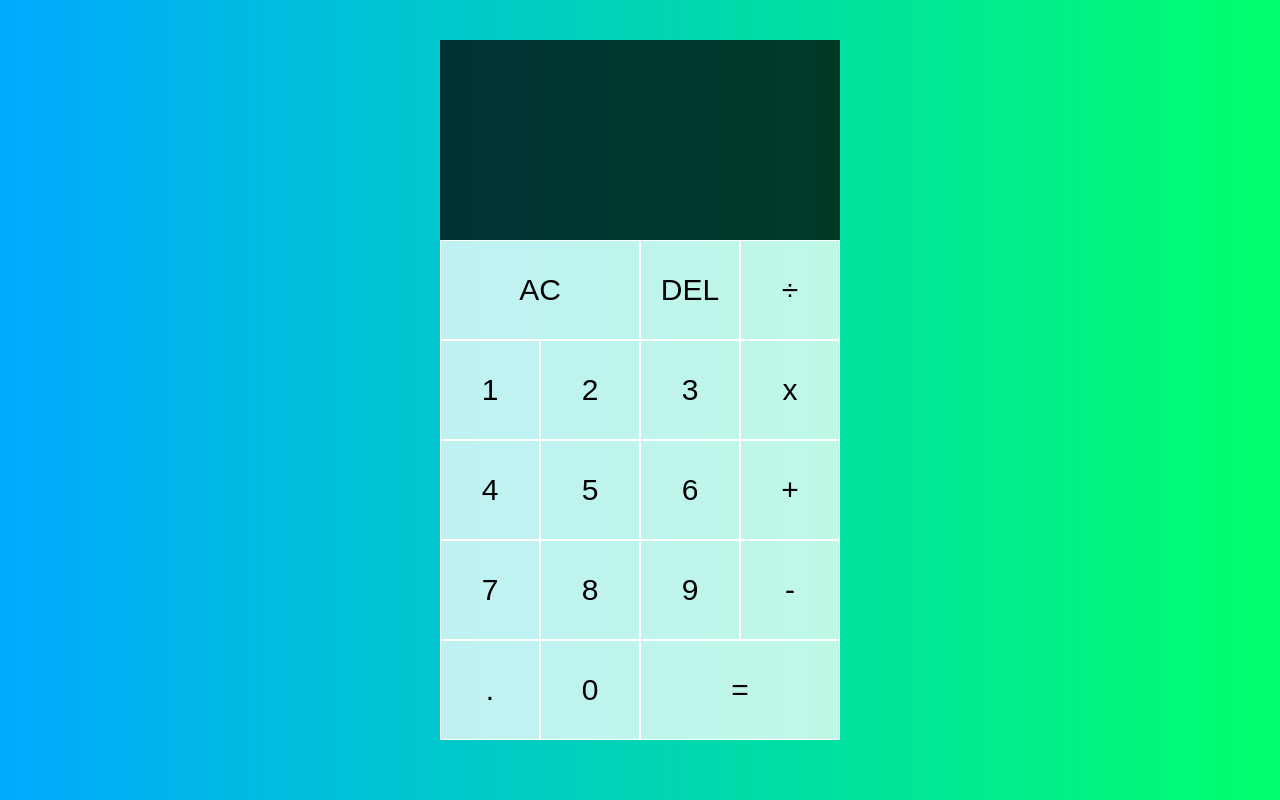
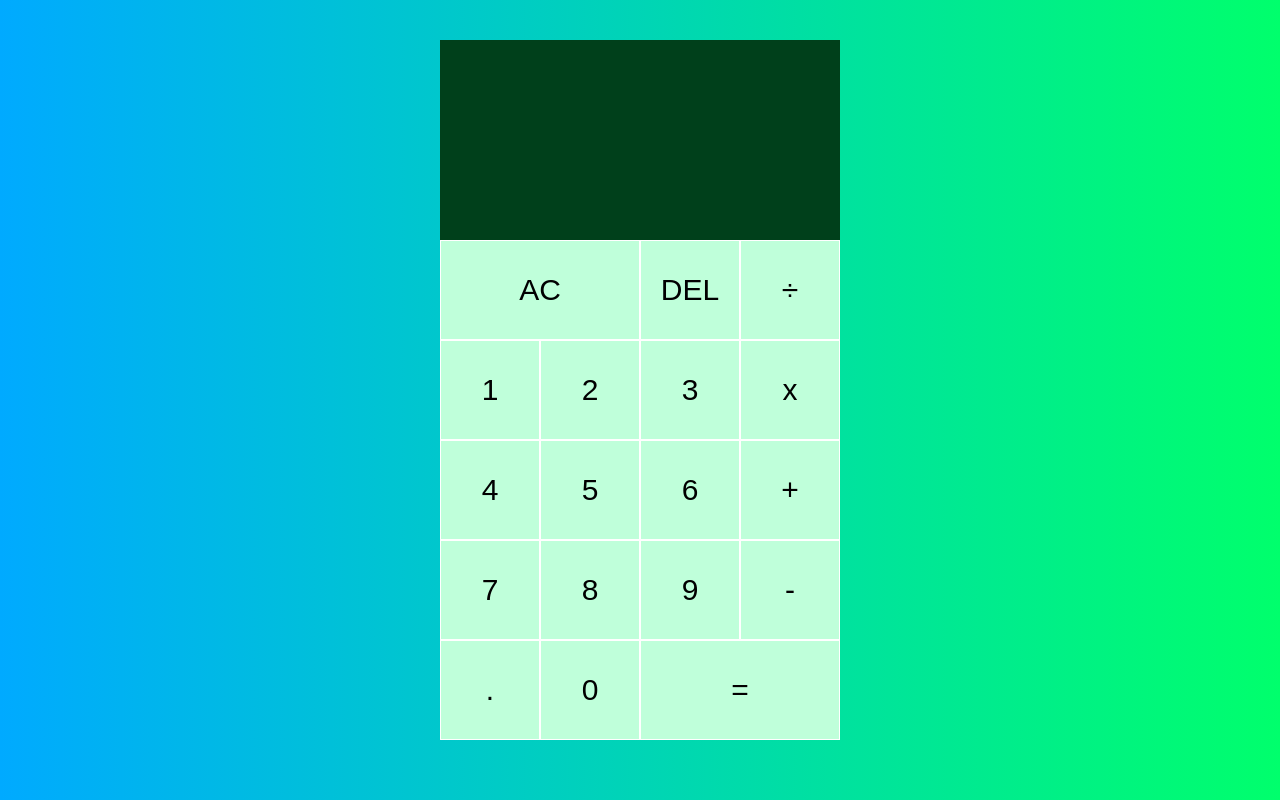
Before and after one commit to Dmitry27Zh/Calculator, a plain HTML site: page index.html in a window 1280 px wide. Drawn offline with Linux system fonts and the light colour scheme; a web font is replaced by a local one.

Commit message:
Add flexibility in styles

```diff
--- a/css/modules/calculator.css
+++ b/css/modules/calculator.css
@@ -1,6 +1,7 @@
 .calculator {
   --fz: min(4vw, 20px);
   --basic-transition: 0.3s ease-in;
+  --bg: #00ff6c;
   --screen-height: 10em;
   --screen-bg: rgba(0, 0, 0, 0.75);
   --expression-pad: 5%;
@@ -14,12 +15,13 @@
   --btn-bg: rgba(255, 255, 255, 0.75);
   --btn-bg-accent: rgba(255, 255, 255, 0.9);
   --btn-border: 1px solid #ffffff;
-  display: grid;
+  display: inline-grid;
   grid-template-columns: repeat(4, var(--btn-width));
   grid-template-rows: minmax(var(--screen-height), auto) repeat(5, var(--btn-height));
   margin: 0 auto;
   font-family: 'Gotham Rounded', sans-serif;
   font-size: var(--fz);
+  background: var(--bg);
 }
 
 .calculator__screen {
```
